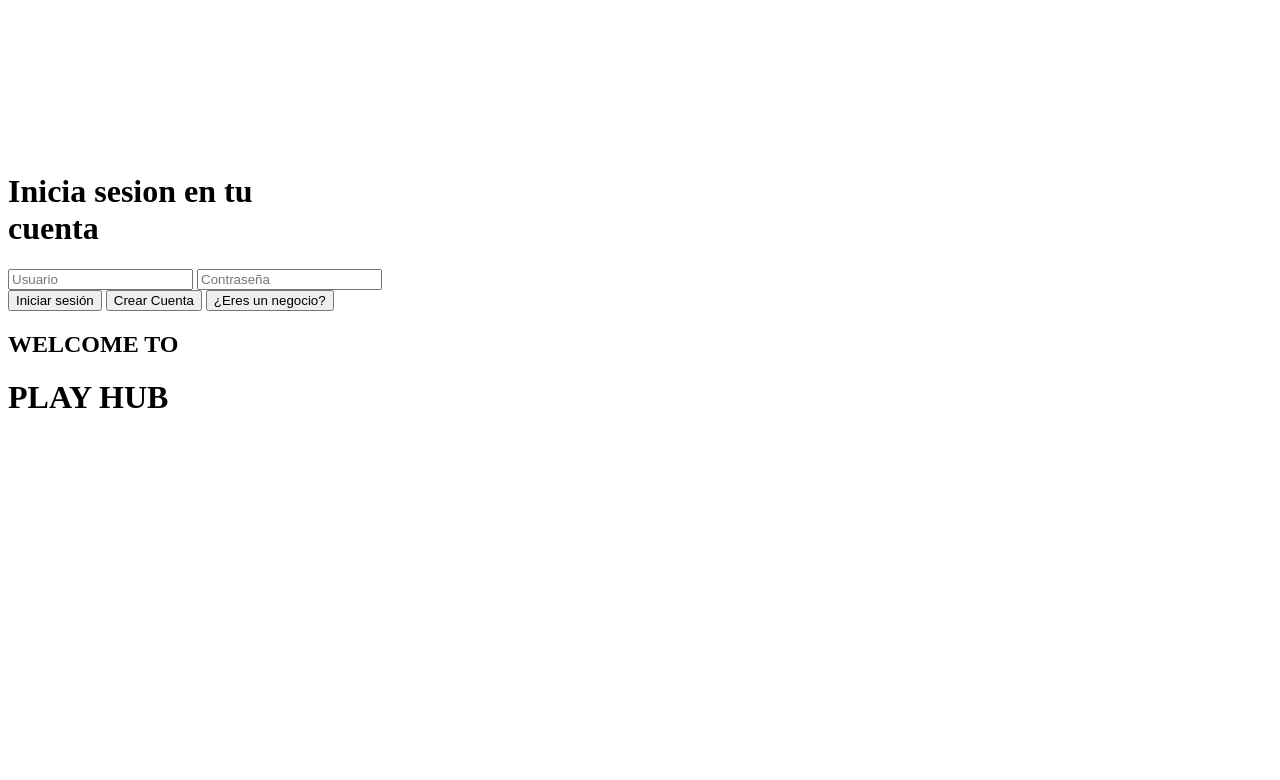
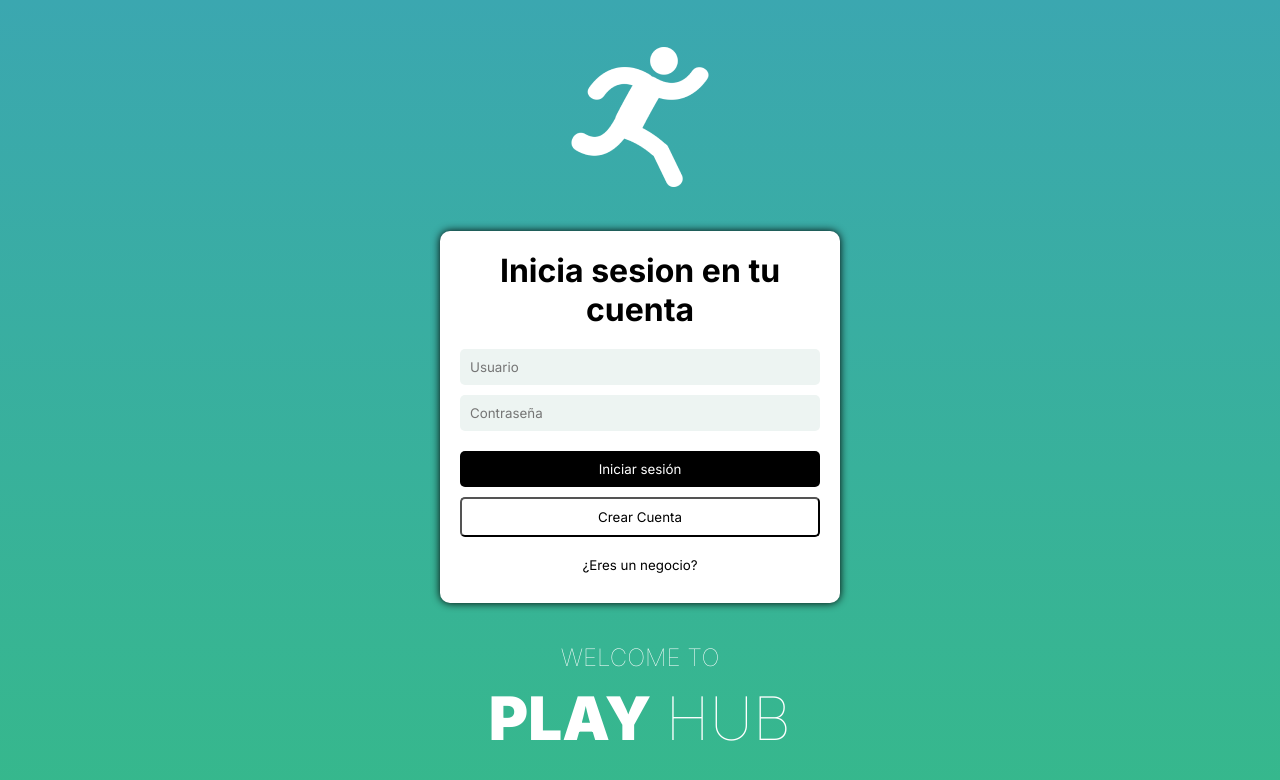
Before and after one commit to Tonii18/Playhub, a website: page public/index.html in a window 1280 px wide. Drawn offline with Linux system fonts and the light colour scheme.

Commit message:
Diseño de Login final, desde PC

```diff
--- a/public/index.html
+++ b/public/index.html
@@ -10,7 +10,7 @@
         <title>Inicia sesion</title>
     </head>
     <body>
-
+        <div class="container">
             <!--Contenedor del logo-->
             <div class="logoContainer">
                 <img src="/images/logo.png" alt="Logo" id="logo">
@@ -42,7 +42,6 @@
                     <span class="hub">HUB</span>
                 </h1>
             </div>
-
-
+        </div>
     </body>
 </html>
--- a/public/styles.css
+++ b/public/styles.css
@@ -0,0 +1,110 @@
+* {
+    box-sizing: border-box;
+    margin: 0;
+    padding: 0;
+}
+
+body {
+    font-family: 'Inter';
+    display: flex;
+    justify-content: center;
+    align-items: center;
+    height: 100vh;
+    background: linear-gradient(#3BA7B0, #36B88C);
+    background-repeat: no-repeat;
+    background-attachment: fixed;
+}
+
+.container {
+    display: flex;
+    flex-direction: column;
+    align-items: center;
+    justify-content: center;
+    text-align: center;
+    gap: 20px; /* Espacio entre los contenedores */
+}
+
+.logoContainer,
+.loginContainer,
+.messagesContainer {
+    width: 100%;
+    max-width: 400px;
+    padding: 20px;
+}
+
+.logoContainer img {
+    max-width: 100%;
+    height: auto;
+}
+
+.titleContainer {
+    margin-bottom: 20px;
+}
+
+.inputContainer input {
+    width: 100%;
+    padding: 10px;
+    margin-bottom: 10px;
+    border: none;
+    border-radius: 5px;
+    font-family: 'Inter';
+    background-color: #EDF4F2;
+}
+
+.buttonContainer button {
+    width: 100%;
+    padding: 10px;
+    margin-top: 10px;
+    border-radius: 5px;
+    cursor: pointer;
+    font-family: 'Inter';
+}
+
+.welcome {
+    font-size: 24px;
+    margin-bottom: 10px;
+    color: white;
+    font-weight: 100;
+}
+
+.playhub {
+    font-size: 60px;
+    font-weight: bold;
+}
+
+.play {
+    color: #ffffff; /* Color para "PLAY" */
+    font-weight: 900;
+}
+
+.hub {
+    color: #ffffff; /* Color para "HUB" */
+    font-weight: 100;
+}
+
+.loginContainer{
+    background-color: white;
+    border-radius: 10px;
+    box-shadow: 0px 0px 9px black;
+}
+
+#loginButton{
+    color:white;
+    background-color: black;
+    border: black;
+}
+
+#createButton{
+    border-color: black;
+    background-color: white;
+    color: black;
+}
+
+#bussinessButton{
+    background: none;
+    border: none;
+}
+
+#bussinessButton:hover{
+    background-color: #EBEBEB;
+}
```
Lines whose indentation alone changed are shown as unchanged.
